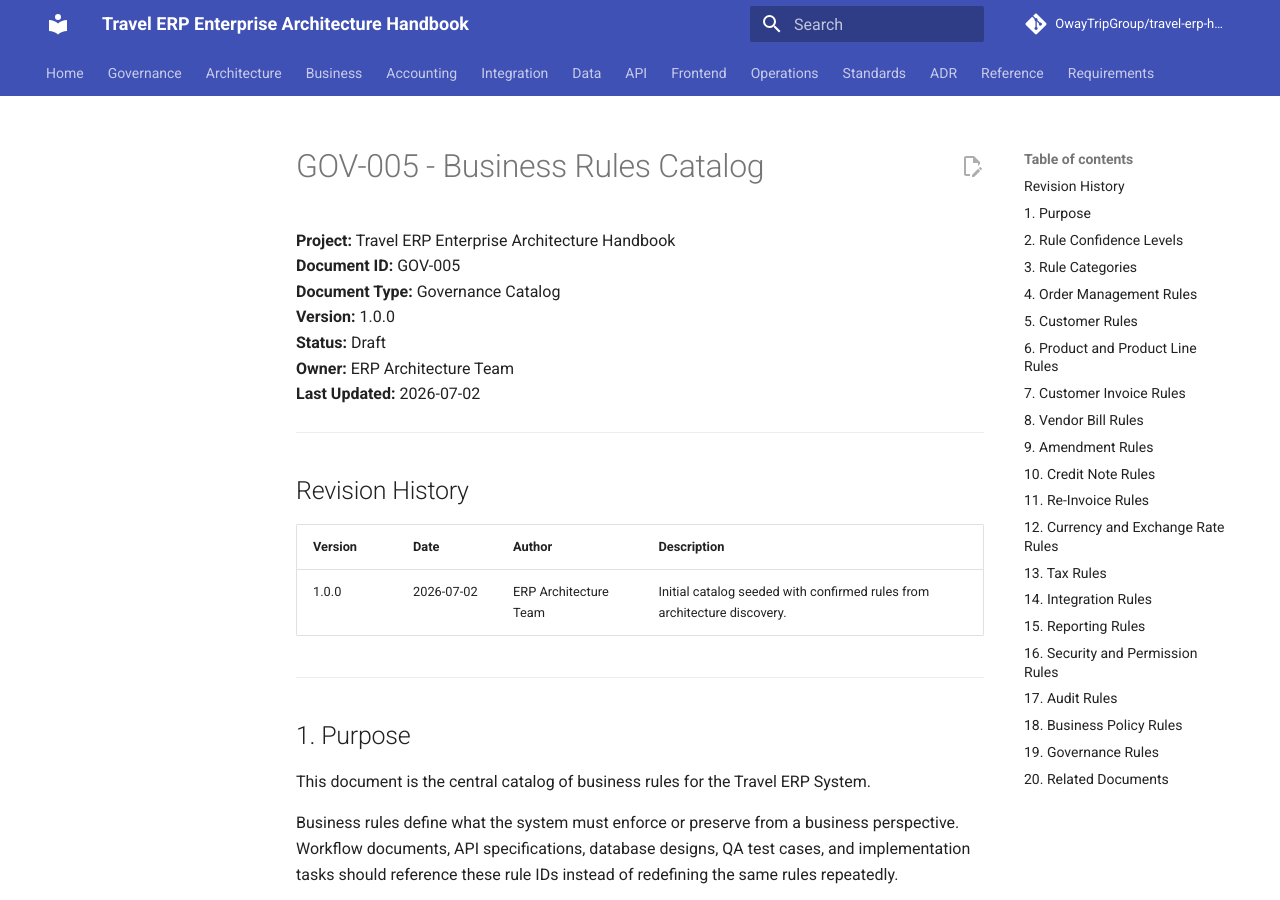
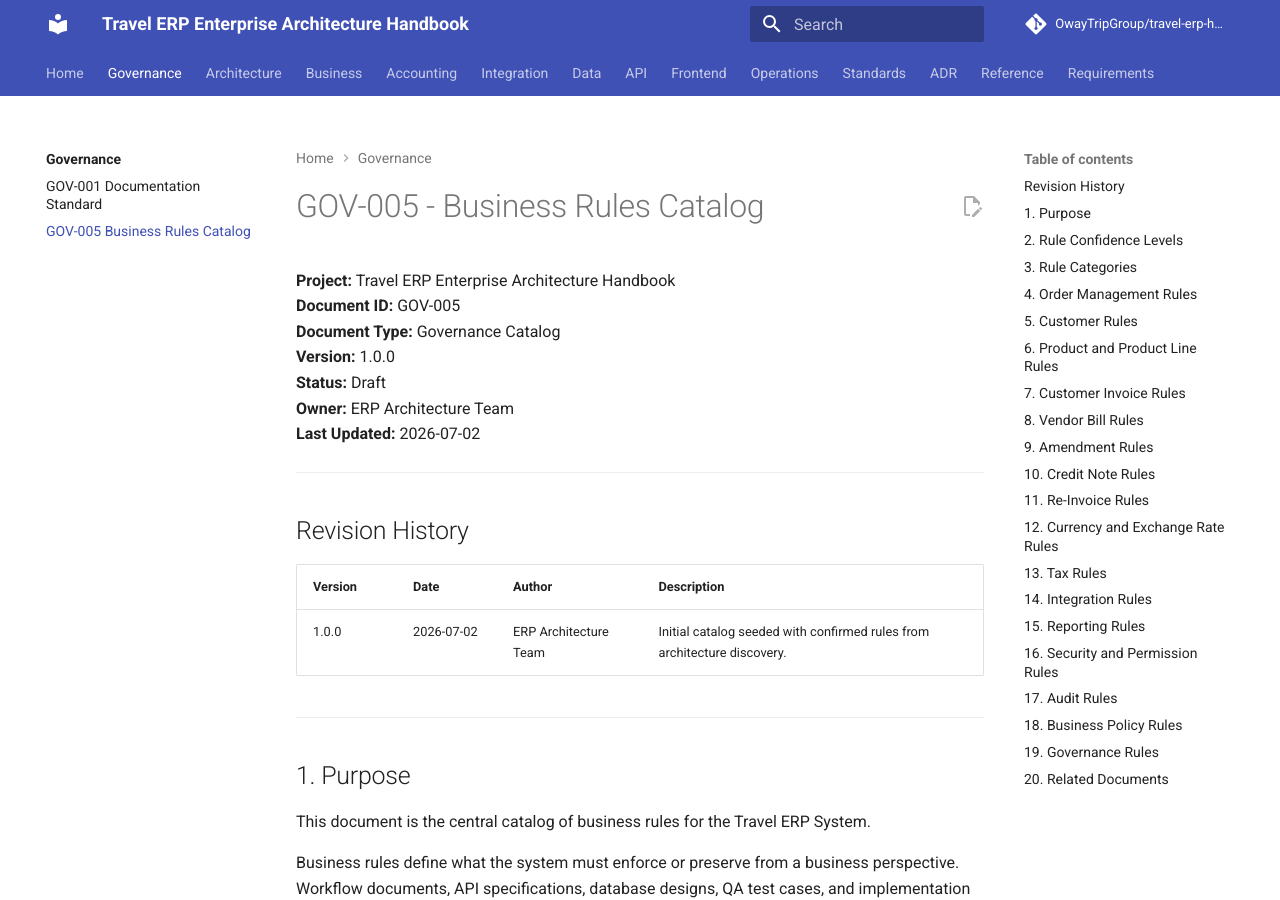
Before and after one commit to OwayTripGroup/travel-erp-handbook, an MkDocs documentation site: the page built from docs/00-governance/GOV-005-business-rules-catalog.md, in a window 1280 px wide and 900 px high. Built offline with MkDocs 1.6.1 and Material for MkDocs 9.7.7, drawn with Linux system fonts in a browser that asks for light colours; comment, search, counter and statistics services are not loaded.

Commit message:
Add GOV-005 to MkDocs navigation

```diff
--- a/mkdocs.yml
+++ b/mkdocs.yml
@@ -41,6 +41,7 @@ nav:
   - Governance:
       - Overview: 00-governance/index.md
       - GOV-001 Documentation Standard: 00-governance/GOV-001-documentation-standard.md
+      - GOV-005 Business Rules Catalog: 00-governance/GOV-005-business-rules-catalog.md
   - Architecture:
       - Overview: 01-architecture/index.md
       - ARC-000 Design Principles: 01-architecture/ARC-000-design-principles.md
```
